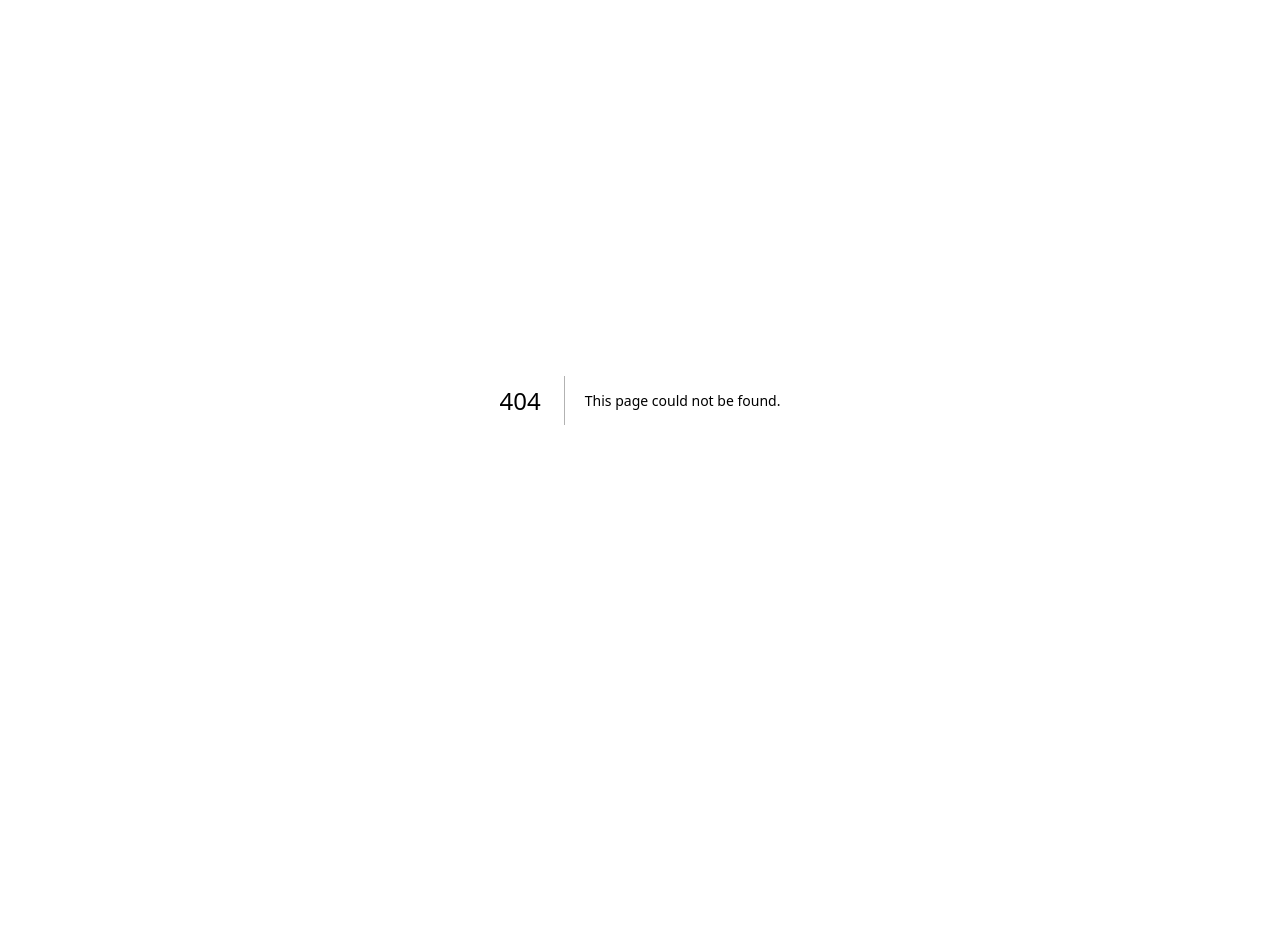
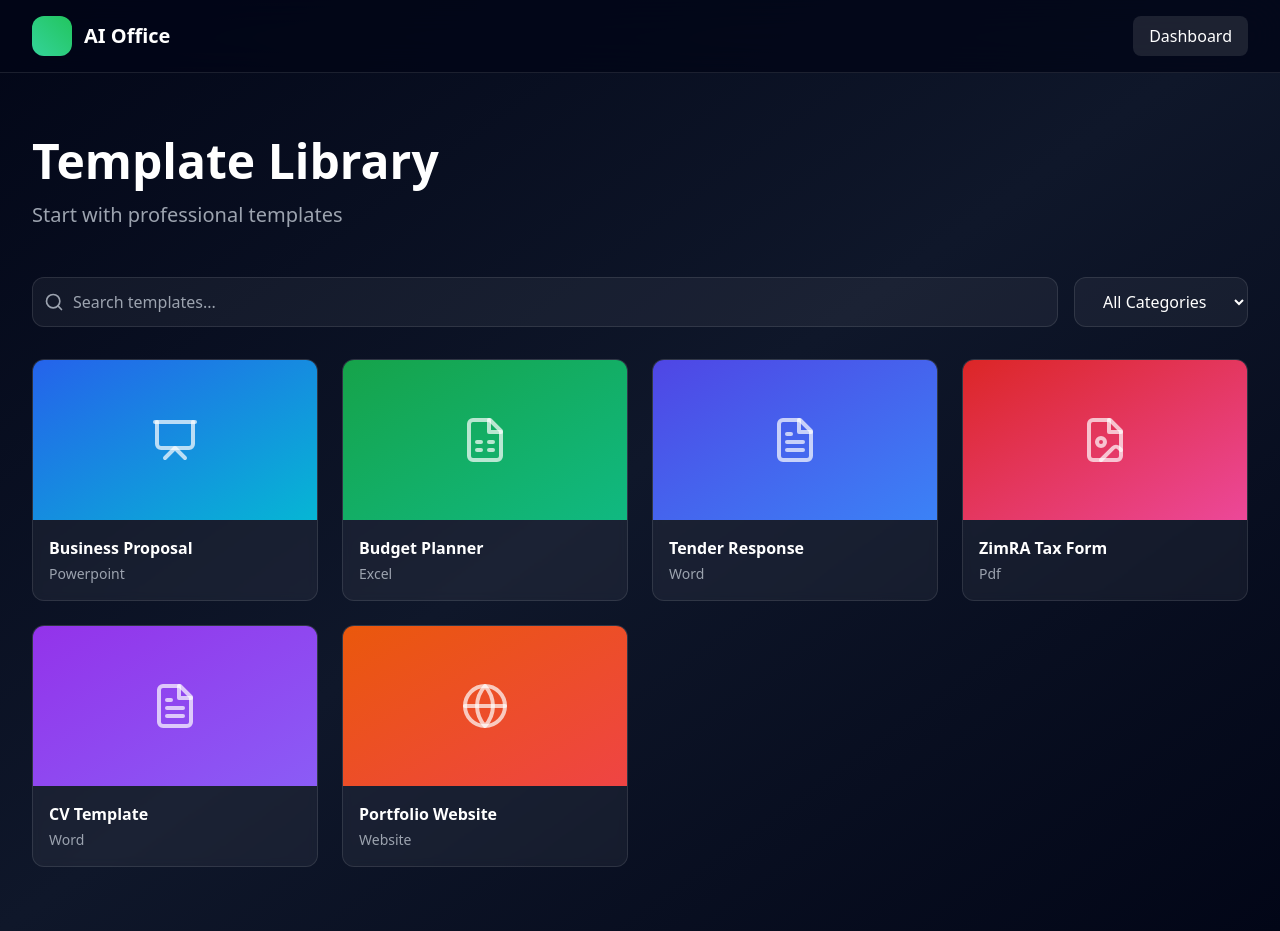
Before and after one commit to pnyanguwo-cyber/ai-office-mvp, a Next.js app: page /templates in a window 1280 px wide. Before the commit this address had no page. Before the commit the page ends 800 px from the top, so only its background shows below. Built offline with nearby package versions, Linux system fonts and the light colour scheme.

Commit message:
Create templates.js

```diff
--- /dev/null
+++ b/pages/templates.js
@@ -0,0 +1,96 @@
+import React, { useState } from 'react';
+import Link from 'next/link';
+import { Search, Filter, FileText, Presentation, FileSpreadsheet, FileImage, Globe } from 'lucide-react';
+
+export default function Templates() {
+  const [search, setSearch] = useState('');
+  const [category, setCategory] = useState('all');
+
+  const templates = [
+    { id: 1, name: 'Business Proposal', type: 'powerpoint', category: 'business', thumbnail: 'from-blue-600 to-cyan-500' },
+    { id: 2, name: 'Budget Planner', type: 'excel', category: 'business', thumbnail: 'from-green-600 to-emerald-500' },
+    { id: 3, name: 'Tender Response', type: 'word', category: 'government', thumbnail: 'from-indigo-600 to-blue-500' },
+    { id: 4, name: 'ZimRA Tax Form', type: 'pdf', category: 'government', thumbnail: 'from-red-600 to-pink-500' },
+    { id: 5, name: 'CV Template', type: 'word', category: 'personal', thumbnail: 'from-purple-600 to-violet-500' },
+    { id: 6, name: 'Portfolio Website', type: 'website', category: 'personal', thumbnail: 'from-orange-600 to-red-500' },
+  ];
+
+  const getIcon = (type) => {
+    switch(type) {
+      case 'powerpoint': return Presentation;
+      case 'word': return FileText;
+      case 'excel': return FileSpreadsheet;
+      case 'pdf': return FileImage;
+      case 'website': return Globe;
+      default: return FileText;
+    }
+  };
+
+  const getLink = (type) => `/editor/${type === 'powerpoint' ? 'powerpoint' : type === 'word' ? 'word' : type === 'excel' ? 'excel' : type === 'pdf' ? 'pdf' : 'website'}`;
+
+  const filtered = templates.filter(t =>
+    t.name.toLowerCase().includes(search.toLowerCase()) &&
+    (category === 'all' || t.category === category)
+  );
+
+  return (
+    <div className="min-h-screen bg-gradient-to-br from-slate-950 via-slate-900 to-slate-950 text-white">
+      <nav className="border-b border-white/10 bg-slate-950/80 backdrop-blur-xl">
+        <div className="max-w-7xl mx-auto px-4 sm:px-6 lg:px-8 py-4 flex items-center justify-between">
+          <Link href="/" className="flex items-center gap-3">
+            <div className="w-10 h-10 bg-gradient-to-tr from-emerald-400 to-green-500 rounded-xl"></div>
+            <span className="text-xl font-bold">AI Office</span>
+          </Link>
+          <Link href="/dashboard" className="px-4 py-2 bg-white/10 hover:bg-white/15 rounded-lg transition">Dashboard</Link>
+        </div>
+      </nav>
+
+      <div className="max-w-7xl mx-auto px-4 sm:px-6 lg:px-8 py-16">
+        <h1 className="text-5xl font-bold mb-4">Template Library</h1>
+        <p className="text-xl text-gray-400 mb-12">Start with professional templates</p>
+
+        <div className="flex gap-4 mb-8">
+          <div className="flex-1 relative">
+            <Search className="absolute left-3 top-1/2 -translate-y-1/2 w-5 h-5 text-gray-400" />
+            <input
+              type="text"
+              placeholder="Search templates..."
+              value={search}
+              onChange={(e) => setSearch(e.target.value)}
+              className="w-full pl-10 pr-4 py-3 bg-white/5 border border-white/10 rounded-xl focus:outline-none focus:border-emerald-500"
+            />
+          </div>
+          <select
+            value={category}
+            onChange={(e) => setCategory(e.target.value)}
+            className="px-6 py-3 bg-white/5 border border-white/10 rounded-xl focus:outline-none focus:border-emerald-500"
+          >
+            <option value="all">All Categories</option>
+            <option value="business">Business</option>
+            <option value="government">Government</option>
+            <option value="personal">Personal</option>
+          </select>
+        </div>
+
+        <div className="grid md:grid-cols-3 lg:grid-cols-4 gap-6">
+          {filtered.map(template => {
+            const Icon = getIcon(template.type);
+            return (
+              <Link key={template.id} href={getLink(template.type)}>
+                <div className="group bg-white/5 backdrop-blur-sm rounded-xl border border-white/10 hover:border-white/20 transition overflow-hidden cursor-pointer">
+                  <div className={`aspect-video bg-gradient-to-br ${template.thumbnail} flex items-center justify-center`}>
+                    <Icon className="w-12 h-12 text-white/70 group-hover:scale-110 transition" />
+                  </div>
+                  <div className="p-4">
+                    <h3 className="font-semibold mb-1 group-hover:text-emerald-400 transition">{template.name}</h3>
+                    <p className="text-sm text-gray-400 capitalize">{template.type}</p>
+                  </div>
+                </div>
+              </Link>
+            );
+          })}
+        </div>
+      </div>
+    </div>
+  );
+}
```
